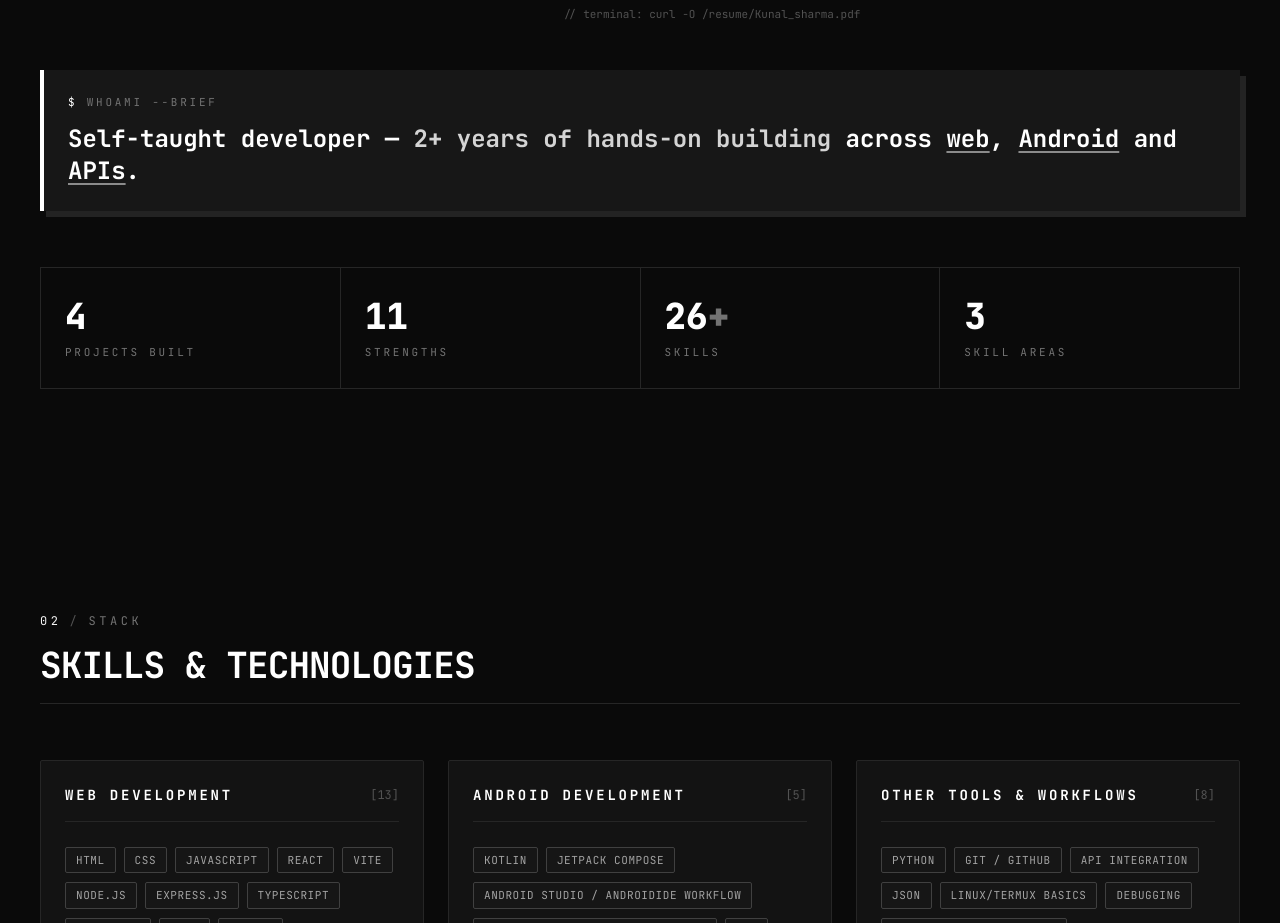
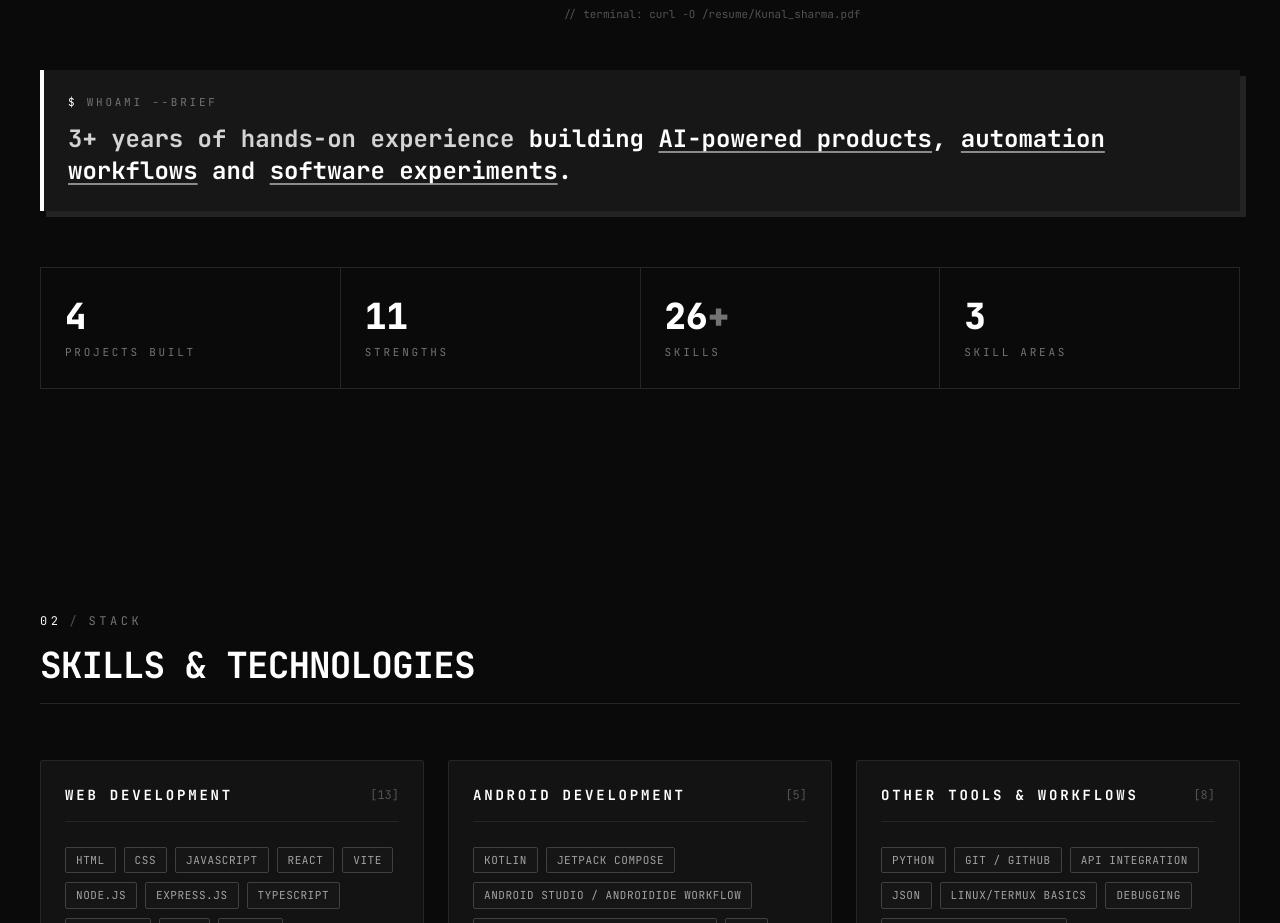
Before and after one commit to kunalsharma0354/My-Portfolio, a React (Vite) app: page / in a window 1280 px wide. Shown: the part 1936-2859 px from the top of the page. Built offline with nearby package versions, Linux system fonts and the light colour scheme.

Commit message:
edit: whoami brief - 3+ years AI-powered products

```diff
--- a/src/components/sections/About.tsx
+++ b/src/components/sections/About.tsx
@@ -104,13 +104,13 @@ export function About() {
           <p className="font-mono text-[11px] uppercase tracking-[0.25em] text-mono-500">
             <span className="text-white">$</span> whoami --brief
           </p>
-          <p className="font-mono text-lg font-bold leading-snug text-white sm:text-xl lg:text-2xl">
-            Self-taught developer —{' '}
-            <span className="text-mono-300">2+ years of hands-on building</span> across{' '}
-            <span className="underline decoration-white/50 underline-offset-4">web</span>,{' '}
-            <span className="underline decoration-white/50 underline-offset-4">Android</span> and{' '}
-            <span className="underline decoration-white/50 underline-offset-4">APIs</span>.
-          </p>
+<p className="font-mono text-lg font-bold leading-snug text-white sm:text-xl lg:text-2xl">
+  <span className="text-mono-300">3+ years of hands-on experience</span> building{' '}
+  <span className="underline decoration-white/50 underline-offset-4">AI-powered products</span>,{' '}
+  <span className="underline decoration-white/50 underline-offset-4">automation workflows</span>{' '}
+  and{' '}
+  <span className="underline decoration-white/50 underline-offset-4">software experiments</span>.
+</p>
         </div>
       </Reveal>
 
```
